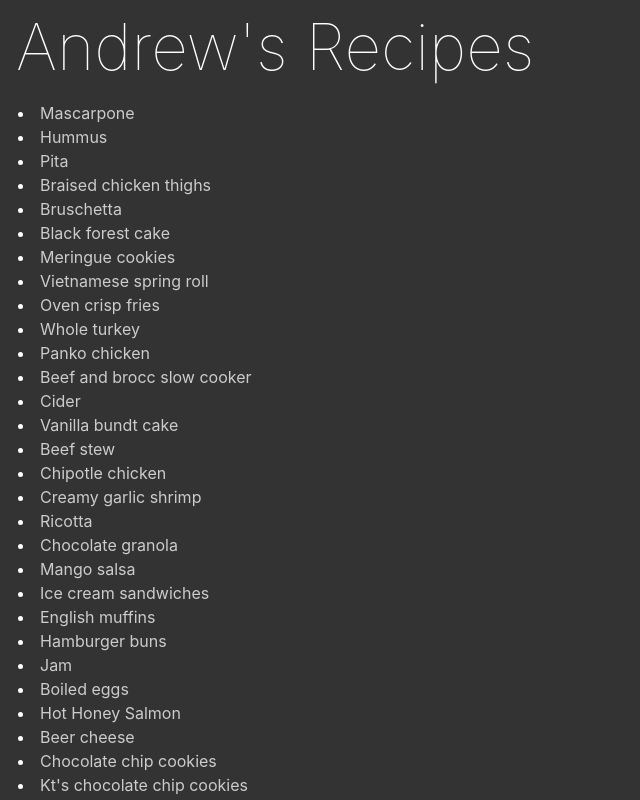
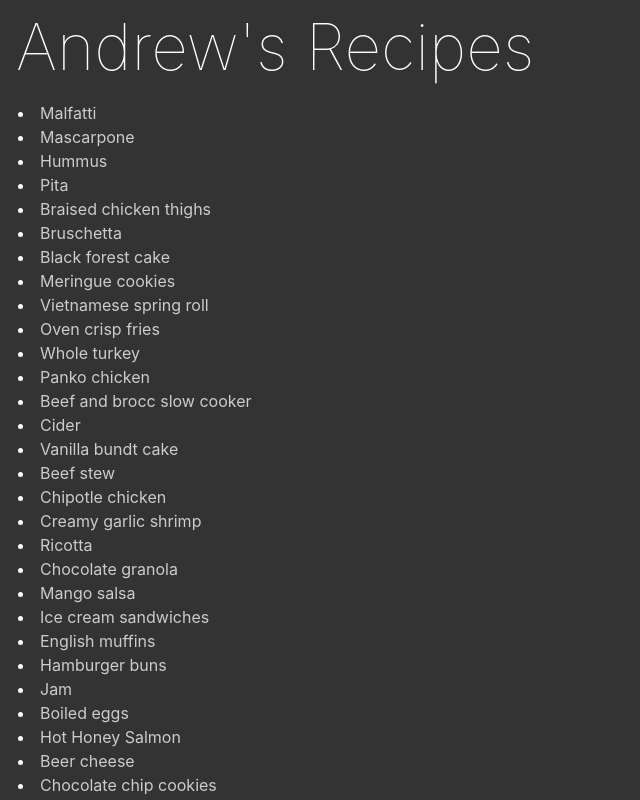
Before and after one commit to akump/andrews-recipes, a Svelte app: page / in a window 1280 px wide. Shown: the top 800 px of the page, without its empty margins (0-640 px from the left). Built offline with nearby package versions, Linux system fonts and the light colour scheme.

Commit message:
malfatti

```diff
--- a/src/recipes.js
+++ b/src/recipes.js
@@ -278,6 +278,11 @@ const recipes = [
         displayName: "Mascarpone",
         url: "https://www.allrecipes.com/recipe/8451392/homemade-mascarpone-cheese/"
     },
+    {
+        displayName: "Malfatti",
+        url: "https://www.greatitalianchefs.com/recipes/malfatti-recipe-tomato-sauce"
+    },
+
 ];
 
 export default recipes;
```
